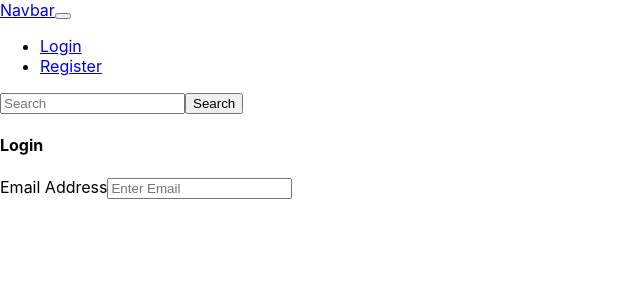
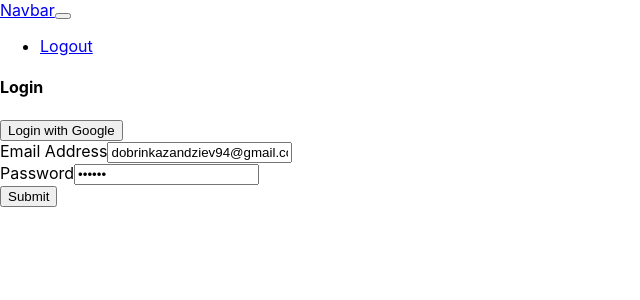
Before and after one commit to DobrinKazandziev/graphql-MERN, a React (Create React App) app in the folder client/: page /login in a window 1280 px wide. Shown: the top 300 px of the page, without its empty margins (0-640 px from the left). Built offline with nearby package versions, Linux system fonts and the light colour scheme; no server answers.

Commit message:
firebase login/logout, google login

```diff
--- a/client/src/components/Nav.js
+++ b/client/src/components/Nav.js
@@ -1,7 +1,23 @@
-import React from 'react';
-import { Link } from 'react-router-dom';
+import React, { Fragment, useContext } from 'react';
+import { Link, useHistory } from 'react-router-dom';
+import { auth, googleAuthProvider } from '../utils/firebase';
+import { AUTH_ACTIONS, AuthContext } from '../context/authContext';
 
 const Nav = () => {
+  const history = useHistory();
+  const { state, dispatch } = useContext(AuthContext);
+
+  const { user } = state;
+
+  const logout = () => {
+    auth().signOut();
+    dispatch({
+      type: AUTH_ACTIONS.LOGGED_IN_USER,
+      payload: null,
+    })
+    history.push('/login');
+  }
+
   return (
     <nav className="navbar navbar-expand-lg navbar-light bg-light">
       <Link className="navbar-brand" to="/">Navbar</Link>
@@ -11,12 +27,21 @@ const Nav = () => {
 
       <div className="collapse navbar-collapse" id="navbarSupportedContent">
         <ul className="navbar-nav mr-auto">
+          {!user && (
+            <Fragment>
               <li className="nav-item active">
                 <Link className="nav-link" to="/login">Login</Link>
               </li>
               <li className="nav-item">
                 <Link className="nav-link" to="/register">Register</Link>
               </li>
+            </Fragment>
+          )}
+          {user && (
+            <li className="nav-item">
+              <a onClick={logout} className="nav-item nav-link" href="/login">Logout</a>
+            </li>
+          )}
           {/* <li className="nav-item dropdown">
             <a className="nav-link dropdown-toggle" href="#" id="navbarDropdown" role="button" data-toggle="dropdown" aria-haspopup="true" aria-expanded="false">
               Dropdown
@@ -32,10 +57,10 @@ const Nav = () => {
             <a className="nav-link disabled" href="#">Disabled</a>
           </li> */}
         </ul>
-        <form className="form-inline my-2 my-lg-0">
+        {/* <form className="form-inline my-2 my-lg-0">
           <input className="form-control mr-sm-2" type="search" placeholder="Search" aria-label="Search" />
           <button className="btn btn-outline-success my-2 my-sm-0" type="submit">Search</button>
-        </form>
+        </form> */}
       </div>
     </nav>
   )
--- a/client/src/context/authContext.js
+++ b/client/src/context/authContext.js
@@ -1,9 +1,14 @@
-import React, { useReducer, createContext } from 'react';
+import React, { useEffect, useReducer, createContext } from 'react';
+import { auth } from '../utils/firebase';
+
+const AUTH_ACTIONS = {
+  LOGGED_IN_USER: 'LOGGED_IN_USER',
+}
 
 //  reducer
 const firebaseReducer = (state, action) => {
   switch (action.type) {
-    case "LOGGED_IN_USER":
+    case AUTH_ACTIONS.LOGGED_IN_USER:
       return {...state, user: action.payload}
     default:
       return state;
@@ -19,12 +24,24 @@ const initialState = {
 const AuthContext = createContext();
 
 //  context provider
-const AuthProvider = ({children}) => {
+const AuthProvider = ({ children }) => {
   const [state, dispatch] = useReducer(firebaseReducer, initialState);
+
+  useEffect(() => {
+    const unsubscribe = auth.onAuthStateChanged(async (user) => {
+      if (user) {
+        const idTokenResult = await user.getIdTokenResult();
+
+        dispatch({ type: AUTH_ACTIONS.LOGGED_IN_USER, token: idTokenResult.token });
+      }
+    })
+    //  cleanup
+    return () => unsubscribe();
+  }, [])
 
   const value = {state, dispatch};
   return <AuthContext.Provider value={value}>{children}</AuthContext.Provider>
 };
 
 //  export
-export { AuthContext, AuthProvider }
+export { AuthContext, AuthProvider, AUTH_ACTIONS }
--- a/client/src/pages/auth/CompleteRegistration.js
+++ b/client/src/pages/auth/CompleteRegistration.js
@@ -1,27 +1,67 @@
-import React, { useState, useEffect } from 'react';
+import React, { useState, useEffect, useContext } from 'react';
 import { useHistory } from 'react-router-dom';
 import { toast } from 'react-toastify';
+import { AuthContext, AUTH_ACTIONS } from '../../context/authContext';
 import { auth } from '../../utils/firebase';
-import { LS_KEYS, getLSItem } from '../../utils/localStorage';
+import { LS_KEYS, getLSItem, removeLSItem } from '../../utils/localStorage';
 
 const CompleteRegistration = () => {
+  const history = useHistory();
+  const { dispatch } = useContext(AuthContext);
+
   const [email, setEmail] = useState('');
   const [password, setPassword] = useState('');
   const [loading, setLoading] = useState(false);
 
-  let history = useHistory();
 
   useEffect(() => {
     setEmail(getLSItem(LS_KEYS.EMAIL_FOR_REGISTRATION));
   }, [history])
 
-  const handleSubmit = () => {
+  const handleSubmit = async (e) => {
+    e.preventDefault();
+    setLoading(true);
 
+    //  validation
+    if (!email || !password) {
+      toast.error("Email and password is required")
+      setLoading(false);
+      return
+    }
+
+    try {
+      const result = await auth.signInWithEmailLink(email, window.location.href);
+
+      if (result.user.emailVerified) {
+        //  remove email from local storage
+        removeLSItem(LS_KEYS.EMAIL_FOR_REGISTRATION);
+
+        //  set User password
+        let user = auth.currentUser;
+        await user.updatePassword(password);
+
+        //  dispatch user with token and email, then redirect
+        const idTokenResult = await user.getIdTokenResult;
+        dispatch({
+          type: AUTH_ACTIONS.LOGGED_IN_USER,
+          payload: { email: user.email, token: idTokenResult },
+        });
+
+        //  make api request to save/update user in mongodb
+
+        history.push('/');
+      }
+
+    } catch (error) {
+      console.log('Register complete error:', error.message);
+      setLoading(false);
+      toast.error(error.message);
+    }
   }
 
   return (
     <div className="container p-5">
-      {loading ? (<h4 className="text-danger">Loading...</h4>) : (<h4>Register</h4>)}
+      {loading ? (<h4 className="text-danger">Loading...</h4>) : (<h4>Complete Your Registration</h4>)}
       <form onSubmit={handleSubmit}>
         <div className="form-group">
           <label>Email Address</label>
--- a/client/src/pages/auth/Login.js
+++ b/client/src/pages/auth/Login.js
@@ -1,17 +1,63 @@
-import React, { useState } from 'react';
+import React, { useState, useContext } from 'react';
+import { Link, useHistory } from 'react-router-dom';
+import { AUTH_ACTIONS, AuthContext } from '../../context/authContext';
+import { toast } from 'react-toastify';
+import { auth, googleAuthProvider } from '../../utils/firebase';
 
 const Login = () => {
-  const [email, setEmail] = useState('');
-  const [loading, setLoading] = useState('');
+  const history = useHistory();
+  const { dispatch } = useContext(AuthContext);
 
-  const handleSubmit = () => {
+  const [email, setEmail] = useState('dobrinkazandziev94@gmail.com');
+  const [password, setPassword] = useState('gggggg');
+  const [loading, setLoading] = useState(false);
 
+  const handleSubmit = async (e) => {
+    e.preventDefault();
+    setLoading(true);
+
+    try {
+      await auth.signInWithEmailAndPassword(email, password)
+        .then(async (result) => {
+          const { user } = result;
+          const idTokenResult = await user.getIdTokenResult();
+
+          dispatch({
+            type: AUTH_ACTIONS.LOGGED_IN_USER,
+            payload: { email: user.email, token: idTokenResult.token },
+          });
+
+          //  Send user info to our server mongodb to either update/create
+          history.push('/');
+        })
+    } catch (error) {
+      console.log('Login Error:', error);
+      toast.error(error.message);
+      setLoading(false);
+    }
+  }
+
+  const googleLogin = async() => {
+    auth.signInWithPopup(googleAuthProvider)
+      .then(async (result) => {
+        const { user } = result;
+        const idTokenResult = await user.getIdTokenResult();
+
+        dispatch({
+          type: AUTH_ACTIONS.LOGGED_IN_USER,
+          payload: { email: user.email, token: idTokenResult.token },
+        });
+
+        //  Send user info to our server mongodb to either update/create
+
+        history.push('/');
+      })
   }
 
   return (
-    <div className="container">
-      <div className="row p-5">
-        <h4>Login</h4>
+    <div className="container p-5">
+      {loading ? (<h4 className="text-danger">Loading...</h4>) : (<h4>Login</h4>)}
+      <button onClick={googleLogin} className="btn btn-raised btn-danger mt-5">Login with Google</button>
       <form onSubmit={handleSubmit}>
         <div className="form-group">
           <label>Email Address</label>
@@ -24,8 +70,21 @@ const Login = () => {
             onChange={(e) => setEmail(e.target.value)}
           />
         </div>
+        <div className="form-group">
+          <label>Password</label>
+          <input
+            type="password"
+            className="form-control"
+            placeholder="Enter Password"
+            disabled={loading}
+            value={password}
+            onChange={(e) => setPassword(e.target.value)}
+          />
+        </div>
+        <button className="btn btn-raised btn-primary" disabled={!email || !password || loading}>
+          Submit
+        </button>
       </form>
-      </div>
     </div>
   );
 };
```
Lines whose indentation alone changed are shown as unchanged.
